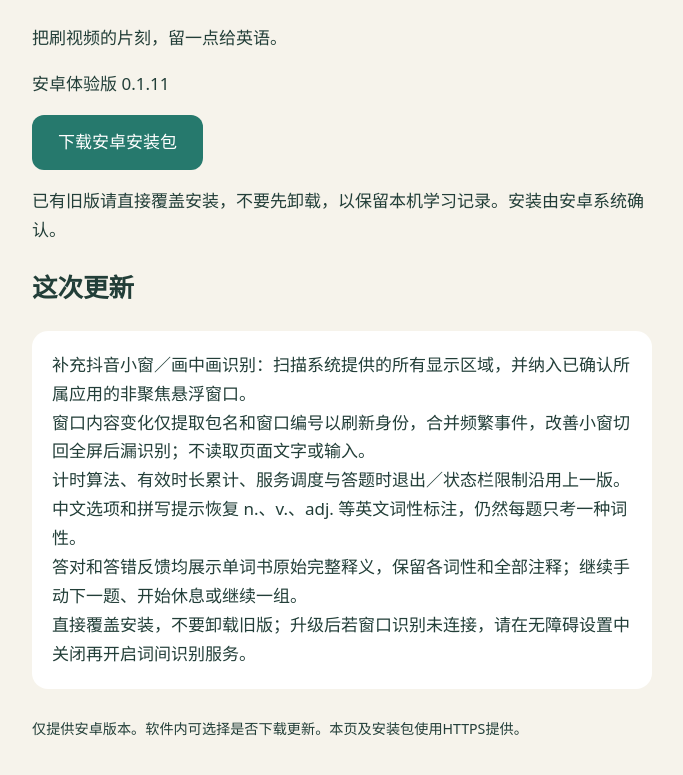
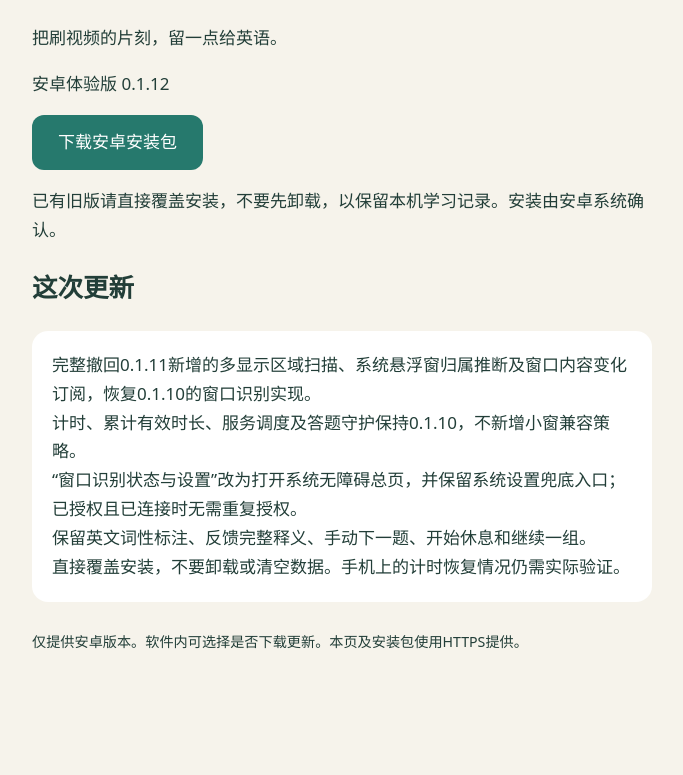
Before and after one commit to chanyunyu418-netizen/cijian-updates, a plain HTML site: page index.html in a window 1280 px wide. Shown: the part 175-950 px from the top of the page, without its empty margins (298-981 px from the left). After the commit the page ends 921 px from the top, so only its background shows below. Drawn offline with Linux system fonts and the light colour scheme.

Commit message:
Publish Cijian 0.1.12 restore stable observer

```diff
--- a/index.html
+++ b/index.html
@@ -1,11 +1,10 @@
 <!doctype html>
 <html lang="zh-CN"><meta charset="utf-8"><meta name="viewport" content="width=device-width,initial-scale=1"><title>词间 · 安卓下载</title>
 <style>body{margin:0;background:#f6f3eb;color:#223e38;font:17px/1.7 system-ui,sans-serif}main{max-width:620px;margin:8vh auto;padding:28px}h1{font-size:42px;line-height:1.2}a.download{display:inline-block;background:#26796d;color:white;padding:13px 26px;border-radius:12px;text-decoration:none}pre{white-space:pre-wrap;font:inherit;background:white;padding:20px;border-radius:16px}small{display:block;margin-top:28px}</style>
-<main><h1>词间</h1><p>把刷视频的片刻，留一点给英语。</p><p>安卓体验版 0.1.11</p><p><a class="download" href="cijian-0.1.11.apk" download>下载安卓安装包</a></p>
-<p>已有旧版请直接覆盖安装，不要先卸载，以保留本机学习记录。安装由安卓系统确认。</p><h2>这次更新</h2><pre>补充抖音小窗／画中画识别：扫描系统提供的所有显示区域，并纳入已确认所属应用的非聚焦悬浮窗口。
-窗口内容变化仅提取包名和窗口编号以刷新身份，合并频繁事件，改善小窗切回全屏后漏识别；不读取页面文字或输入。
-计时算法、有效时长累计、服务调度与答题时退出／状态栏限制沿用上一版。
-中文选项和拼写提示恢复 n.、v.、adj. 等英文词性标注，仍然每题只考一种词性。
-答对和答错反馈均展示单词书原始完整释义，保留各词性和全部注释；继续手动下一题、开始休息或继续一组。
-直接覆盖安装，不要卸载旧版；升级后若窗口识别未连接，请在无障碍设置中关闭再开启词间识别服务。</pre>
+<main><h1>词间</h1><p>把刷视频的片刻，留一点给英语。</p><p>安卓体验版 0.1.12</p><p><a class="download" href="cijian-0.1.12.apk" download>下载安卓安装包</a></p>
+<p>已有旧版请直接覆盖安装，不要先卸载，以保留本机学习记录。安装由安卓系统确认。</p><h2>这次更新</h2><pre>完整撤回0.1.11新增的多显示区域扫描、系统悬浮窗归属推断及窗口内容变化订阅，恢复0.1.10的窗口识别实现。
+计时、累计有效时长、服务调度及答题守护保持0.1.10，不新增小窗兼容策略。
+“窗口识别状态与设置”改为打开系统无障碍总页，并保留系统设置兜底入口；已授权且已连接时无需重复授权。
+保留英文词性标注、反馈完整释义、手动下一题、开始休息和继续一组。
+直接覆盖安装，不要卸载或清空数据。手机上的计时恢复情况仍需实际验证。</pre>
 <small>仅提供安卓版本。软件内可选择是否下载更新。本页及安装包使用HTTPS提供。</small></main></html>
```
Also changed, not shown: update.json (+5 -5 lines), 2 other files.
